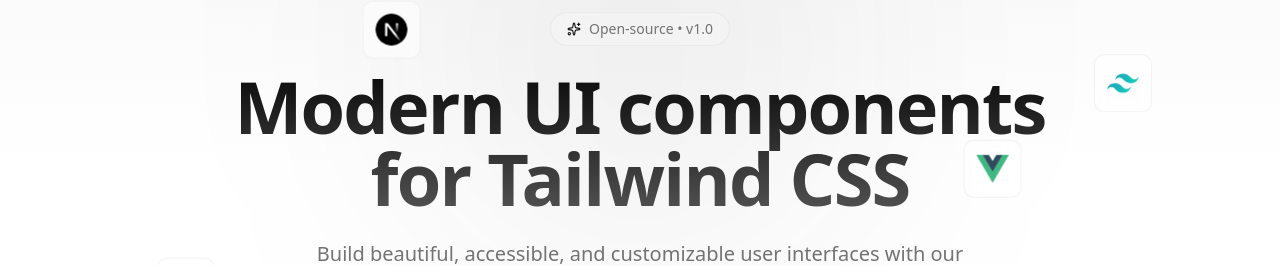
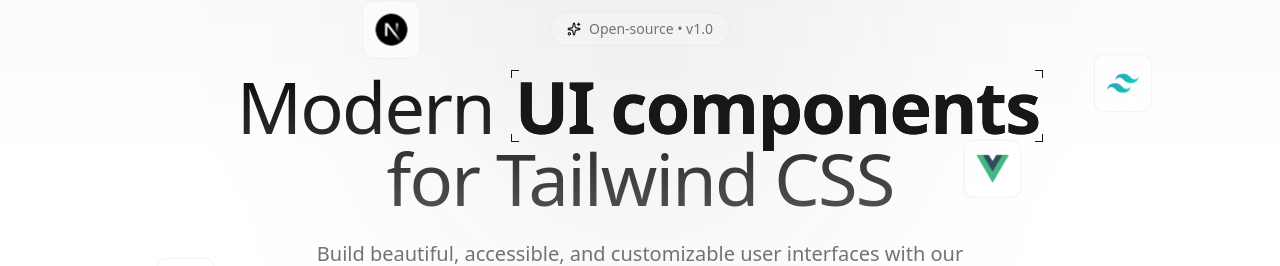
Before and after one commit to rbzdev/orix, a Next.js app: page / in a window 1280 px wide. Shown: the part 253-519 px from the top of the page. Built offline with nearby package versions, Linux system fonts and the light colour scheme; no server answers.

Commit message:
FIX: GA4

```diff
--- a/app/globals.css
+++ b/app/globals.css
@@ -229,9 +229,25 @@
     0% {
       transform: translateX(-150%) skewX(-25deg);
     }
+
     100% {
       transform: translateX(150%) skewX(-25deg);
     }
+  }
+
+  .corner-border {
+    background:
+      linear-gradient(to right, currentColor 1px, transparent 1px) 0 0,
+      linear-gradient(to bottom, currentColor 1px, transparent 1px) 0 0,
+      linear-gradient(to left, currentColor 1px, transparent 1px) 100% 0,
+      linear-gradient(to bottom, currentColor 1px, transparent 1px) 100% 0,
+      linear-gradient(to right, currentColor 1px, transparent 1px) 0 100%,
+      linear-gradient(to top, currentColor 1px, transparent 1px) 0 100%,
+
+      linear-gradient(to left, currentColor 1px, transparent 1px) 100% 100%,
+      linear-gradient(to top, currentColor 1px, transparent 1px) 100% 100%;
+    background-repeat: no-repeat;
+    background-size: 8px 8px;
   }
 }
 
--- a/app/page.tsx
+++ b/app/page.tsx
@@ -104,7 +104,7 @@
           <div className="absolute top-0 left-1/2 -translate-x-1/2 w-full h-full bg-[radial-gradient(circle_at_center,rgba(var(--primary-rgb),0.03)_0%,transparent_70%)]" />
 
           <div className="max-w-4xl mx-auto text-center space-y-12 relative z-10">
-            <h2 className="text-5xl md:text-7xl font-black tracking-tighter leading-tight italic">
+            <h2 className="text-5xl md:text-7xl tracking-tighter leading-tight ">
               Ready to transform <br /> your UI?
             </h2>
             <div className="flex flex-wrap justify-center gap-6">
--- a/components/block/header.tsx
+++ b/components/block/header.tsx
@@ -23,7 +23,6 @@
 
 export function Header({
   badge = "Open-source • v1.0",
-  title = "Modern UI components for Tailwind CSS",
   description = "Build beautiful, accessible, and customizable user interfaces with our open-source components.",
   primaryAction = { label: "Explore Blocks", href: "/blocks" },
   secondaryAction = { label: "Documentation", href: "/docs" },
@@ -54,8 +53,8 @@
         </div>
 
         {/* Title */}
-        <h1 className="mb-6 bg-linear-to-b from-foreground to-foreground/70 bg-clip-text text-4xl font-bold tracking-tight text-transparent sm:text-5xl md:text-6xl lg:text-7xl">
-          {title}
+        <h1 className="mb-6 bg-linear-to-b from-foreground to-foreground/70 bg-clip-text text-4xl tracking-tight text-transparent sm:text-5xl md:text-6xl lg:text-7xl">
+          Modern <span className="corner-border corner-border-primary font-semibold px-1 text-primary inline-block"> UI components </span> for Tailwind CSS
         </h1>
 
         {/* Description */}
@@ -76,6 +75,7 @@
               Explore blocks
               <Icon icon={"guidance:left-arrow"} className="group-hover:translate-x-2 transition-all" />
             </Button>
+
 
           </Link>
           <Link
--- a/lib/analytics.ts
+++ b/lib/analytics.ts
@@ -1,11 +1,8 @@
 import { sendGAEvent } from '@next/third-parties/google'
 
 export const trackComponentCopy = (componentName: string, method: 'cli' | 'manual') => {
-  sendGAEvent({
-    event: 'copy_component',
-    value: {
-      name: componentName,
-      method: method
-    }
+  sendGAEvent('event', 'copy_component', {
+    name: componentName,
+    method: method
   })
 }
```
